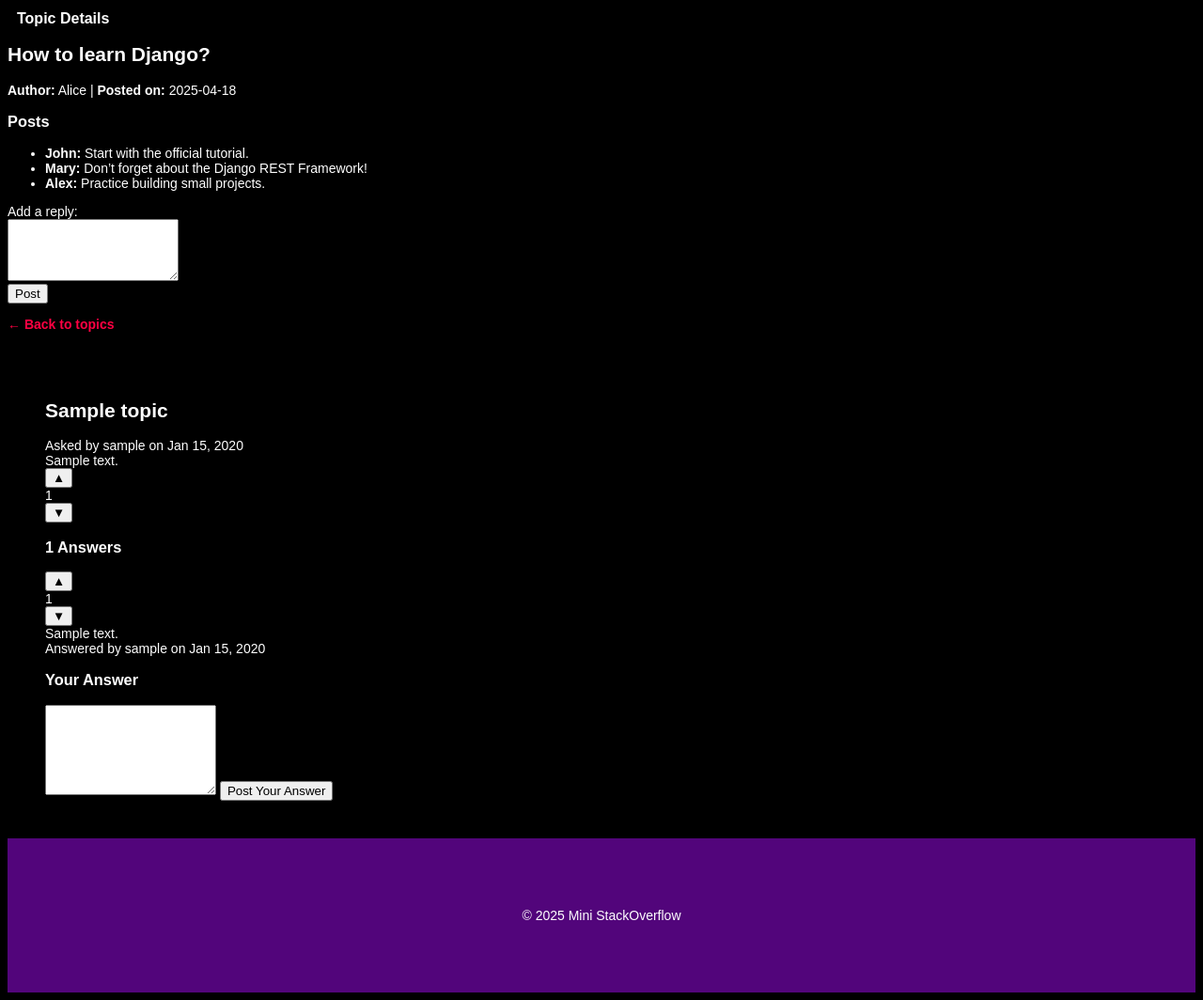
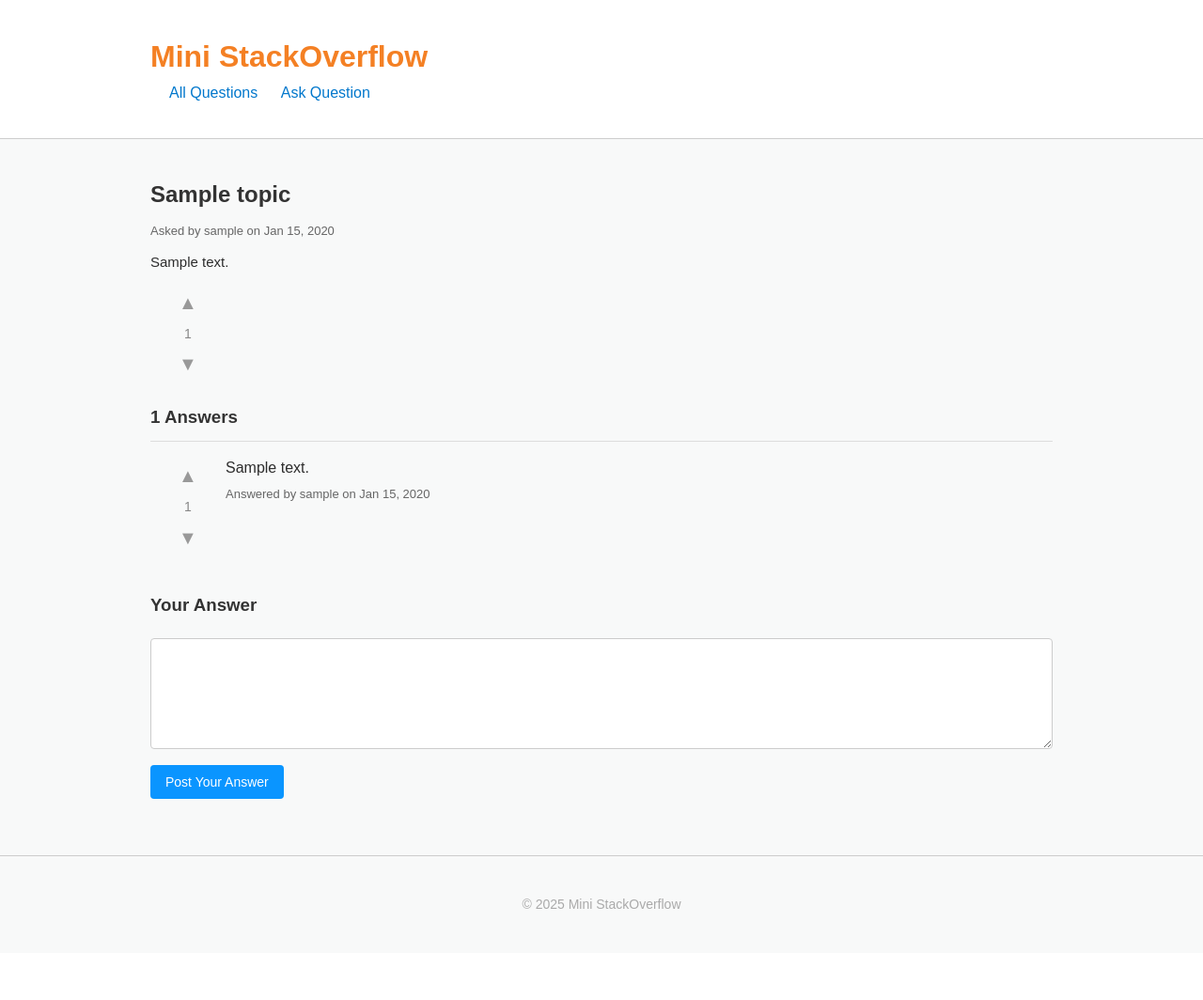
Before and after one commit to GigaDude-commitscrimes/QandA, a Django app: template QandA/forum/templates/forum/detail.html in a window 1280 px wide. Shown: the whole page at 94% size. After the commit the page ends 967 px from the top, so only its background shows below. Run offline with Django 5.2, Linux system fonts and the light colour scheme; the template is opened without the code that fills it: most values are stand-ins (such as "Sample title", 1, 10 or a date in 2020).

Commit message:
finally added html full code

```diff
--- /dev/null
+++ b/QandA/forum/static/css/style.css
@@ -0,0 +1,134 @@
+/* General Reset */
+:root {
+    color-scheme: light;
+}
+
+body, h1, h2, h3, p, ul, li, a, input, textarea, button {
+    margin: 0;
+    padding: 0;
+    box-sizing: border-box;
+    font-family: Arial, sans-serif;
+}
+
+body {
+    background-color: #f8f9f9;
+    color: #2d2d2d;
+    line-height: 1.6;
+}
+
+.container {
+    width: 90%;
+    max-width: 960px;
+    margin: auto;
+    padding: 20px 0;
+}
+
+header {
+    background-color: #ffffff;
+    border-bottom: 1px solid #ccc;
+    padding: 15px 0;
+}
+
+header h1 a {
+    text-decoration: none;
+    color: #f48024;
+}
+
+nav a {
+    margin-left: 20px;
+    text-decoration: none;
+    color: #0077cc;
+}
+
+nav a:hover {
+    text-decoration: underline;
+}
+
+main h2, main h3 {
+    margin: 20px 0 10px;
+    color: #333;
+}
+
+.question-item, .answer-item {
+    display: flex;
+    border-top: 1px solid #ddd;
+    padding: 15px 0;
+}
+
+.stats, .answer-votes, .question-votes {
+    width: 80px;
+    text-align: center;
+    font-size: 14px;
+    color: #888;
+}
+
+.summary, .answer-content {
+    flex: 1;
+}
+
+.question-title {
+    font-size: 18px;
+    font-weight: bold;
+    color: #0077cc;
+    text-decoration: none;
+}
+
+.question-title:hover {
+    text-decoration: underline;
+}
+
+.meta, .answer-meta, .question-meta {
+    font-size: 13px;
+    color: #666;
+    margin-top: 5px;
+}
+
+.question-content {
+    padding: 10px 0;
+    font-size: 15px;
+}
+
+form textarea, form input[type="text"] {
+    width: 100%;
+    padding: 10px;
+    margin: 10px 0;
+    border: 1px solid #ccc;
+    border-radius: 4px;
+    font-size: 14px;
+}
+
+form button {
+    background-color: #0a95ff;
+    color: white;
+    padding: 10px 16px;
+    border: none;
+    border-radius: 4px;
+    font-size: 14px;
+    cursor: pointer;
+}
+
+form button:hover {
+    background-color: #0077cc;
+}
+
+footer {
+    margin-top: 40px;
+    text-align: center;
+    font-size: 14px;
+    color: #aaa;
+    border-top: 1px solid #ccc;
+    padding: 20px 0;
+    background: #f8f9f9;
+}
+
+.question-votes button, .answer-votes button {
+    background: none;
+    border: none;
+    font-size: 20px;
+    cursor: pointer;
+    color: #999;
+}
+
+.question-votes button:hover, .answer-votes button:hover {
+    color: #f48024;
+}
--- a/QandA/forum/static/forum/style.css
+++ /dev/null
@@ -1,455 +0,0 @@
-/* ########################################### */
-/*                 Global                      */
-/* ########################################### */
-*{
-    box-sizing: border-box;
-}
-
-html{
-    font-size: 14px;
-    font-family: 'Titillium Web', sans-serif;
-    background-color:rgb(0,0,0);
-    color:#FEFEFE;
-}
-
-a{
-    color:#FF0042;
-    font-weight: bolder;
-    text-decoration: none;
-}
-
-h1{
-    font-size:16px;
-    font-weight: bolder;
-}
-
-
-/* ########################################### */
-/*           Forums.html                       */
-/* ########################################### */
-.container{
-    margin: 20px;
-    padding: 20px;
-}
-
-.subforum{
-    margin-top:20px;
-}
-
-.subforum-title{
-    background-color:#292B2E;
-    padding: 5px;
-    border-radius: 5px;
-    margin:4px;
-}
-
-.subforum-row{
-    display: grid;
-    grid-template-columns: 7% 60% 13% 20%;
-}
-
-.subforum-column{
-    padding: 10px;
-    margin:4px;
-    border-radius: 5px;
-    background-color:#111314;
-}
-
-.subforum-description *{
-    margin-block: 0;
-}
-
-.center{
-    display: flex;
-    justify-content: center;
-    align-items: center;
-}
-
-.subforum-icon i{
-    font-size: 45px;
-}
-
-.subforum-devider{
-    display: none;
-}
-
-
-/* For the smartphones */
-@media screen and (max-width: 460px) {
-    .container{
-        margin: 10px;
-        padding: 10px;
-    }
-
-    .subforum-row{
-        display: grid;
-        grid-template-columns: 25% 75%;
-        grid-template-rows: 65% 35%;
-    }
-
-    .subforum-devider{
-        display: block;
-        border: 0;
-        height: 1px;
-        background-image: linear-gradient(to right, rgba(190, 190, 190, 0), rgba(255, 255, 255, 0.75), rgba(190, 190, 190, 0));
-    }
-
-
-
-  }
-
-/* For the tablets */
-@media screen and (min-width: 460px) and (max-width: 1024px) {
-    .container{
-        margin: 15px;
-        padding: 15px;
-    }
-
-    .subforum-row{
-        display: grid;
-        grid-template-columns: 10% 60% 10% 20%;
-    }
-
-    .subforum-icon i{
-        font-size: 35px;
-    }
-
-    html{
-        font-size: 14px;
-    }
-
-    h1{
-        font-size: 16px;
-    }
-
-  }
-/*   Header Section    */
-
-header{
-    margin-inline: 10px;
-}
-  /* Nav Bar styles */
-.navbar{
-    display:flex;
-    align-items: center;
-}
-.navigation{
-    background-color:#52057b;
-    padding: 10px;
-    width: 65%;
-    display: inline-block;
-    border-radius: 5px;
-    max-height: 80px;
-    margin-right:10px;
-}
-
-.close-icon i{
-    font-size:60px;
-    float: left;
-    cursor: pointer;
-}
-
-.nav-list{
-    list-style-type:none;
-    overflow: hidden;
-}
-
-.nav-item a{
-    float: right;
-    display:block;
-    text-align: center;
-    margin-inline: 20px;
-    font-size: 20px;
-    padding: 10px;
-    color:#fff;
-}
-
-.nav-item a:hover{
-    background-color: rgb(0,0,0,0.1);
-}
-
-.hide{
-    display: none;
-}
-
-.bar-icon{
-    font-size: 60px;
-    display: inline-block;
-    margin-right:10px;
-    color: #fff;
-    cursor: pointer;
-}
-
-@font-face {
-    font-family:aquire;
-    src:url(aquire.otf);
-}
-
-.brand{
-    font-size:60px;
-    display: inline-block;
-    font-family:aquire;
-}
-
-/*Navbar for the smartphones*/
-@media screen and (max-width: 460px){
-    .navigation{
-        max-height: auto;
-    }
-
-    .close-icon i{
-        font-size:30px;
-    }
-
-    .nav-item a{
-        float:left;
-        display:inline;
-        margin-inline: 3px;
-        font-size: 10px;
-        padding: 5px;
-    }
-
-
-    .bar-icon{
-        font-size: 30px;
-    }
-
-    .brand{
-        font-size:20px;
-    }
-}
-
-  /* Search Box styles */
-.search-box{
-    border: solid 1px #52057b;
-    margin-top: 20px;
-    padding: 40px;
-    display:flex;
-    justify-content: center;
-    box-shadow:1px 2px 3px #52057b;
-}
-
-.search-box select{
-    padding: 10px;
-}
-
-.search-box input{
-    padding: 10px;
-}
-
-.search-box button{
-    padding: 10px;
-    background-color:#fff;
-    color:#000000;
-}
-
-.search-box button:hover{
-    background-color: #000000;
-    color: #fff;
-    box-shadow: 1px 2px 3px #fff;
-}
-
-/* search box for smrtphones */
-@media screen and (max-width: 460px){
-    .search-box input, .search-box button, .search-box select{
-        min-width: 300px;
-        margin-top: 5px;
-    }
-
-}
-
-/* forum info Styling */
-.forum-info{
-    padding: 20px;
-    background-color: #111314;
-}
-
-.chart{
-    font-size:20px;
-    font-weight:bold;
-}
-/* Footer Styling */
-
-footer{
-    margin-top: 20px;
-    padding: 20px;
-    background-color:  #52057b;
-    display: block;
-    text-align: center;
-}
-
-/* ########################################### */
-/*            posts.html                       */
-/* ########################################### */
-
-/* posts table's head  */
-.table-head{
-    display: flex;
-}
-
-.table-head div{
-    padding: 5px;
-    margin: 2px;
-    background-color: #2C2C2C;
-    font-weight: bold;
-}
-
-.table-head .status{
-    flex: 5%;
-}
-
-.table-head .subjects{
-    flex: 70%;
-}
-
-.table-head .replies{
-    flex: 10%;
-}
-
-.table-head .last-reply{
-    flex: 15%;
-}
-
-/* posts table's body  */
-
-.table-row{
-    display: flex;
-}
-
-.table-row .status, .table-row .subjects, .table-row .replies, .table-row .last-reply{
-    padding: 5px;
-    margin: 2px;
-    background-color: #131415;
-}
-
-.table-row .status{
-    flex: 5%;
-    font-size: 30px;
-    text-align: center;
-}
-
-.table-row .subjects{
-    flex: 70%;
-}
-
-.table-row .replies{
-    flex: 10%;
-}
-
-.table-row .last-reply{
-    flex: 15%;
-}
-
-/* navigation path*/
-.navigate{
-    margin-block: 20px;
-    font-weight: lighter;
-    font-size: 24px;
-}
-
-.navigate a{
-    color: #fff;
-}
-
-.navigate a:hover{
-    color:#FF0042;
-    font-weight: bolder;
-}
-
-/* Pagination*/
-
-.pagination{
-    padding: 20px;
-    font-size: 15px;
-}
-
-.pagination a{
-    color: #fff;
-    margin-inline: 5px;
-    padding: 5px 10px;
-    border: solid 0.5px #fff;
-}
-
-.pagination a:hover{
-    opacity: 0.5;
-}
-
-.note{
-    background-color:#111314;
-    padding: 20px;
-    display: block;
-}
-
-.note span{
-    font-size: 20px;
-    margin-block: 5px;
-}
-
-
-/* ########################################### */
-/*            detail.html                      */
-/* ########################################### */
-
-.head{
-    display: flex;
-    background-color: #2C2C2C;
-    padding: 5px;
-    font-weight: bold;
-    font-size: 15px;
-}
-
-.authors{
-    flex: 20%;
-}
-
-.content{
-    flex: 80%;
-}
-
-.body{
-    display: flex;
-    background-color: #131415;
-    padding: 10px;
-    margin-top: 5px;
-}
-
-.body .authors .username{
-    font-size: 20px;
-}
-
-.body .authors img{
-    max-width: 50px;
-    max-height: 80px;
-}
-
-.body .content .comment button{
-    border:none;
-    padding:10px;
-    font-weight: bolder;
-    box-shadow: 4px 6px #fff;
-    cursor: pointer;
-    float: right;
-}
-
-/* comment section */
-.comment-area{
-    margin-bottom:50px;
-}
-
-.comment-area textarea{
-    width: 100%;
-    min-height: 100px;
-    padding: 10px;
-    margin-block: 10px;
-}
-
-.comment-area input{
-    float: right;
-    padding: 10px;
-    border-radius: 10px;
-    cursor: pointer;
-}
-
-.comment-area input:hover{
-    border: solid 1px #000000;
-}
--- a/QandA/forum/templates/forum/ask_question.html
+++ b/QandA/forum/templates/forum/ask_question.html
@@ -5,7 +5,7 @@
     <meta charset="UTF-8">
     <meta name="viewport" content="width=device-width, initial-scale=1.0">
     <title>Ask a Question - Mini StackOverflow</title>
-    <link rel="stylesheet" href="{% static 'forum/style.css' %}">
+    <link rel="stylesheet" href="{% static 'css/style.css' %}">
 </head>
 <body>
     <header>
--- a/QandA/forum/templates/forum/detail.html
+++ b/QandA/forum/templates/forum/detail.html
@@ -4,45 +4,16 @@
 <head>
     <meta charset="UTF-8">
     <meta name="viewport" content="width=device-width, initial-scale=1.0">
-    <title>Forum – Detail</title>
-
-
-    <!-- Стили -->
-    <link rel="stylesheet" href="{% static 'forum/style.css' %}">
+    <title>{{ topic.title }} - Mini StackOverflow</title>
+    <link rel="stylesheet" href="{% static 'css/style.css' %}">
 </head>
 <body>
     <header>
-        <h1>Topic Details</h1>
-    </header>
-    <main>
-        <h2>How to learn Django?</h2>
-        <p><strong>Author:</strong> Alice | <strong>Posted on:</strong> 2025-04-18</p>
-
-        <h3>Posts</h3>
-        <ul>
-            <li><strong>John:</strong> Start with the official tutorial.</li>
-            <li><strong>Mary:</strong> Don’t forget about the Django REST Framework!</li>
-            <li><strong>Alex:</strong> Practice building small projects.</li>
-        </ul>
-
-        <form action="submit_post.html" method="post">
-            <label for="content">Add a reply:</label><br>
-            <textarea id="content" name="content" rows="4"></textarea><br>
-            <input type="submit" value="Post">
-        </form>
-
-        <p><a href="forums.html">← Back to topics</a></p>
-    </main>
-    <header>
-        <!--NavBar Section-->
-        <div class="navbar">
-            <nav class="navigation hide" id="navigation">
-                <span class="close-icon" id="close-icon" onclick="showIconBar()"><i class="fa fa-close"></i></span>
-                <ul class="nav-list">
-                    <li class="nav-item"><a href="forums.html">Forums</a></li>
-                    <li class="nav-item"><a href="posts.html">Posts</a></li>
-                    <li class="nav-item"><a href="detail.html">Detail</a></li>
-                </ul>
+        <div class="container">
+            <h1><a href="/">Mini StackOverflow</a></h1>
+            <nav>
+                <a href="/">All Questions</a>
+                <a href="{% url 'ask_question' %}">Ask Question</a>
             </nav>
         </div>
     </header>
--- a/QandA/forum/urls.py
+++ b/QandA/forum/urls.py
@@ -5,4 +5,5 @@ urlpatterns = [
     path('', views.index, name='index'),
     path('posts/', views.posts, name='posts'),
     path('detail/<int:pk>/', views.detail, name='detail'),
+    path('ask/', views.ask_question, name='ask_question'),
 ]
```
Also changed, not shown: QandA/forum/static/forum/main.js (deleted, +0 -26 lines), QandA/forum/templates/forum/forums.html (+9 -34 lines), QandA/forum/views.py (+10 -0 lines).
